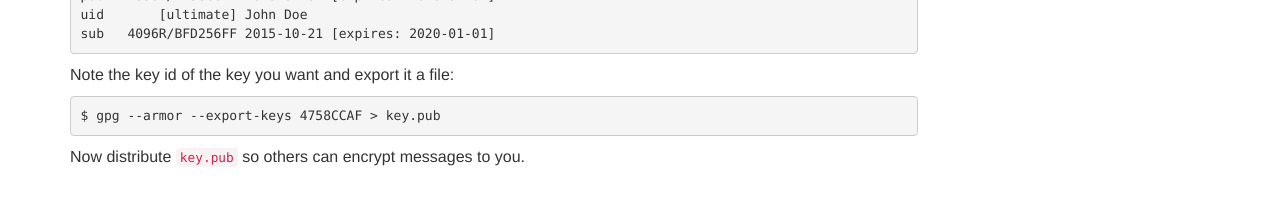
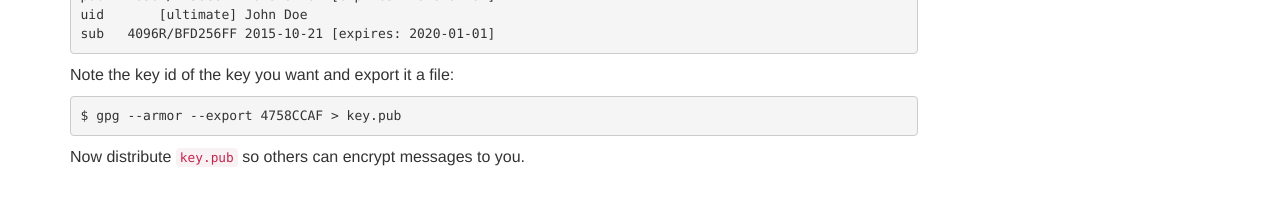
Before and after one commit to dstokes/pgp-site, a Jekyll site: the page built from basics/index.html, in a window 1280 px wide. Shown: the part 430-636 px from the top of the page. Built offline with Jekyll 4.4.1, drawn with Linux system fonts in a browser that asks for light colours.

Commit message:
fix export key typo

```diff
--- a/basics/index.html
+++ b/basics/index.html
@@ -30,7 +30,7 @@ sub   4096R/BFD256FF 2015-10-21 [expires: 2020-01-01]
 <p>
   Note the key id of the key you want and export it a file:
 </p>
-<pre>$ gpg --armor --export-keys 4758CCAF > key.pub</pre>
+<pre>$ gpg --armor --export 4758CCAF > key.pub</pre>
 <p>
   Now distribute <code>key.pub</code> so others can encrypt messages to you.
 </p>
```
